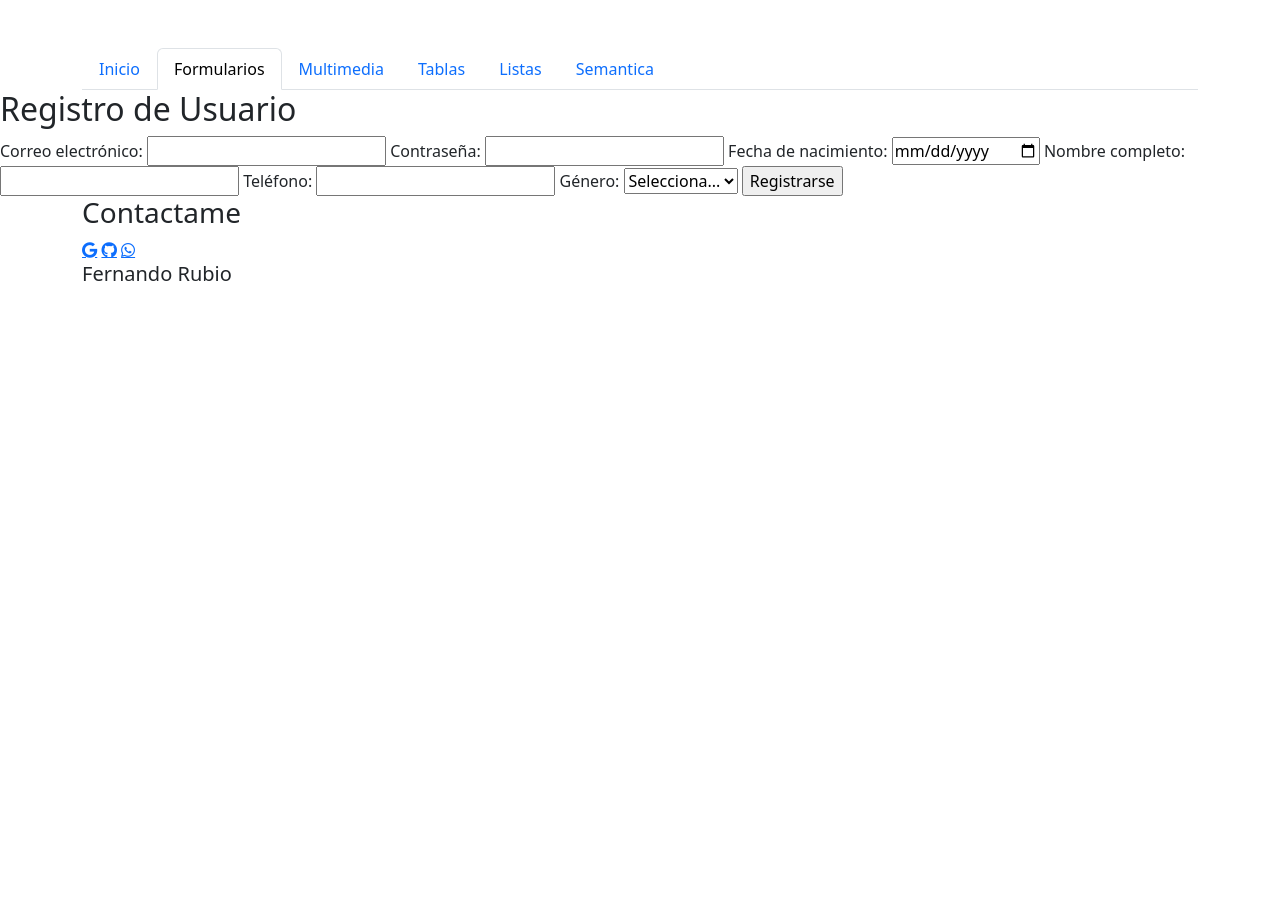
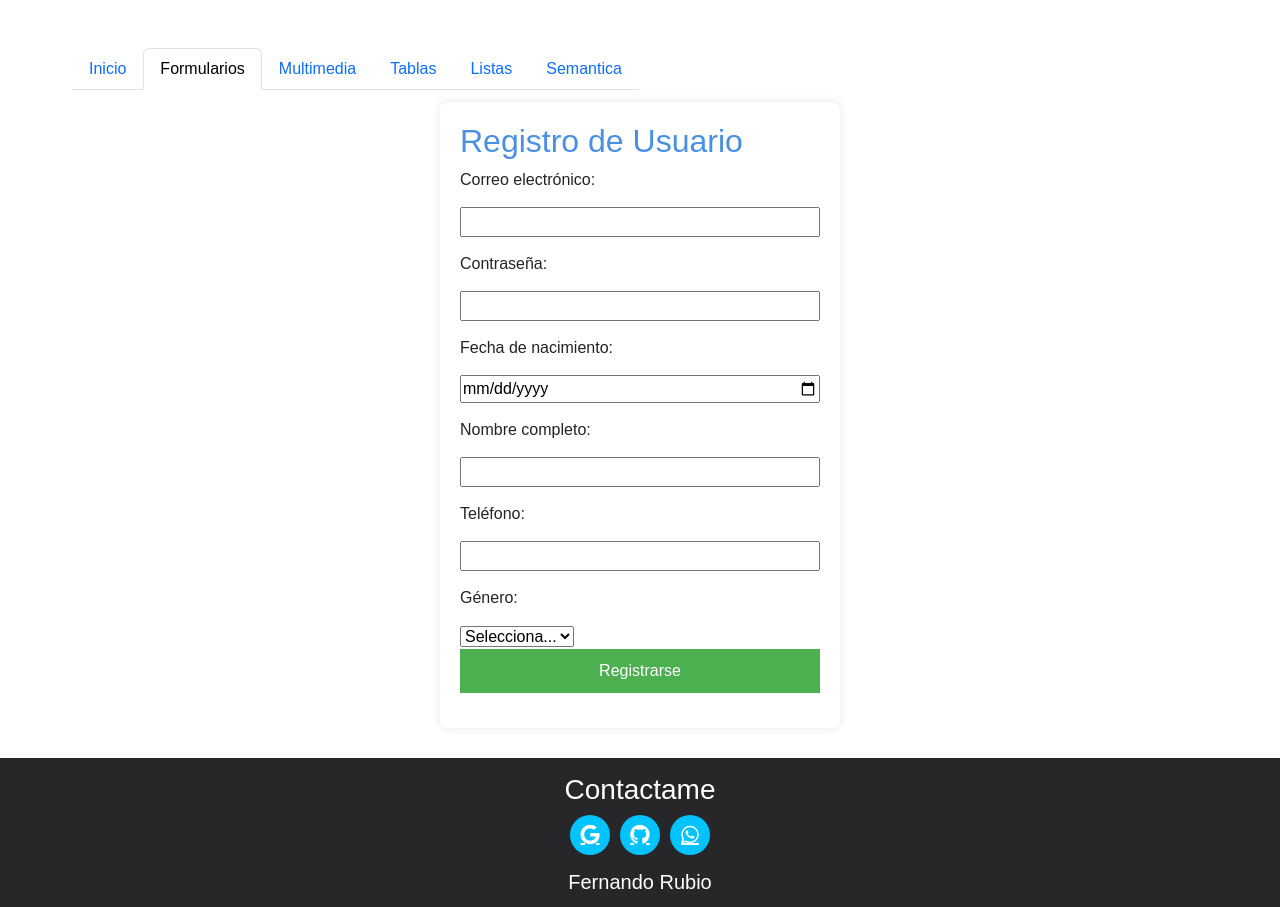
Before and after one commit to The-Fersho/fundamentos-web-rubio, a website: page pages/formularios.html in a window 1280 px wide. Before the commit the page ends 800 px from the top, so only its background shows below. Drawn offline with nearby package versions, Linux system fonts and the light colour scheme; the site is published under a folder, as on GitHub Pages, so addresses that start at the root find nothing.

Commit message:
Correccion de Directorios

```diff
--- a/pages/formularios.html
+++ b/pages/formularios.html
@@ -9,7 +9,7 @@
     <link rel="stylesheet" href="https://cdnjs.cloudflare.com/ajax/libs/font-awesome/6.7.2/css/all.min.css"
         integrity="sha512-Evv84Mr4kqVGRNSgIGL/F/aIDqQb7xQ2vcrdIwxfjThSH8CSR7PBEakCr51Ck+w+/U6swU2Im1vVX0SVk9ABhg=="
         crossorigin="anonymous" referrerpolicy="no-referrer" />
-    <link rel="stylesheet" href="/styles/main.css">
+    <link rel="stylesheet" href="../styles/main.css">
     <title>Formularios</title>
 </head>
 
@@ -24,10 +24,10 @@
                             <ul class="nav nav-tabs">
                                 <li><a href="../index.html" class="nav-link" aria-current="page">Inicio</a></li>
                                 <li><a href="#" class="nav-link active">Formularios</a></li>
-                                <li><a href="/pages/multimedia.html" class="nav-link">Multimedia</a></li>
-                                <li><a href="/pages/tablas.html" class="nav-link">Tablas</a></li>
-                                <li><a href="/pages/listas.html" class="nav-link">Listas</a></li>
-                                <li><a href="/pages/semantica.html" class="nav-link">Semantica</a></li>
+                                <li><a href="../pages/multimedia.html" class="nav-link">Multimedia</a></li>
+                                <li><a href="../pages/tablas.html" class="nav-link">Tablas</a></li>
+                                <li><a href="../pages/listas.html" class="nav-link">Listas</a></li>
+                                <li><a href="../pages/semantica.html" class="nav-link">Semantica</a></li>
                             </ul>
                         </div>
                     </div>
```
Also changed, not shown: index.html (+6 -6 lines), pages/listas.html (+5 -5 lines), pages/multimedia.html (+5 -5 lines), pages/semantica.html (+5 -5 lines), pages/tablas.html (+5 -5 lines).
